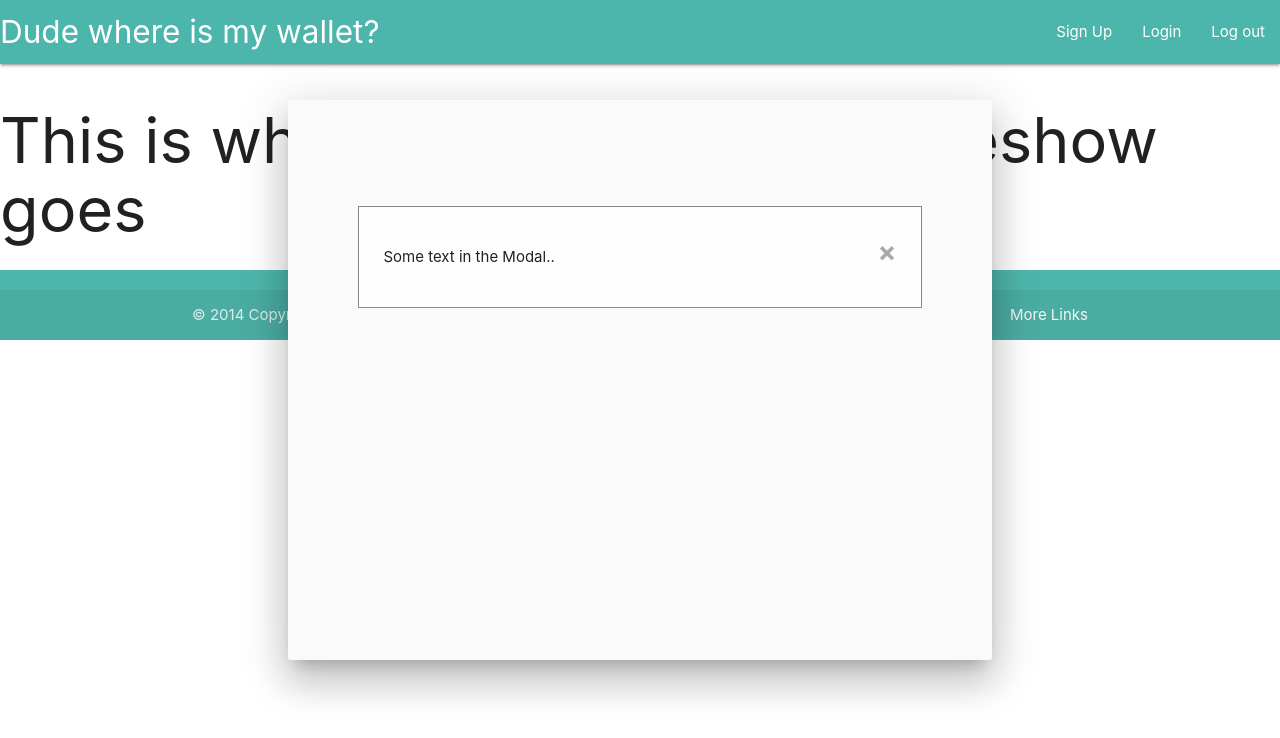
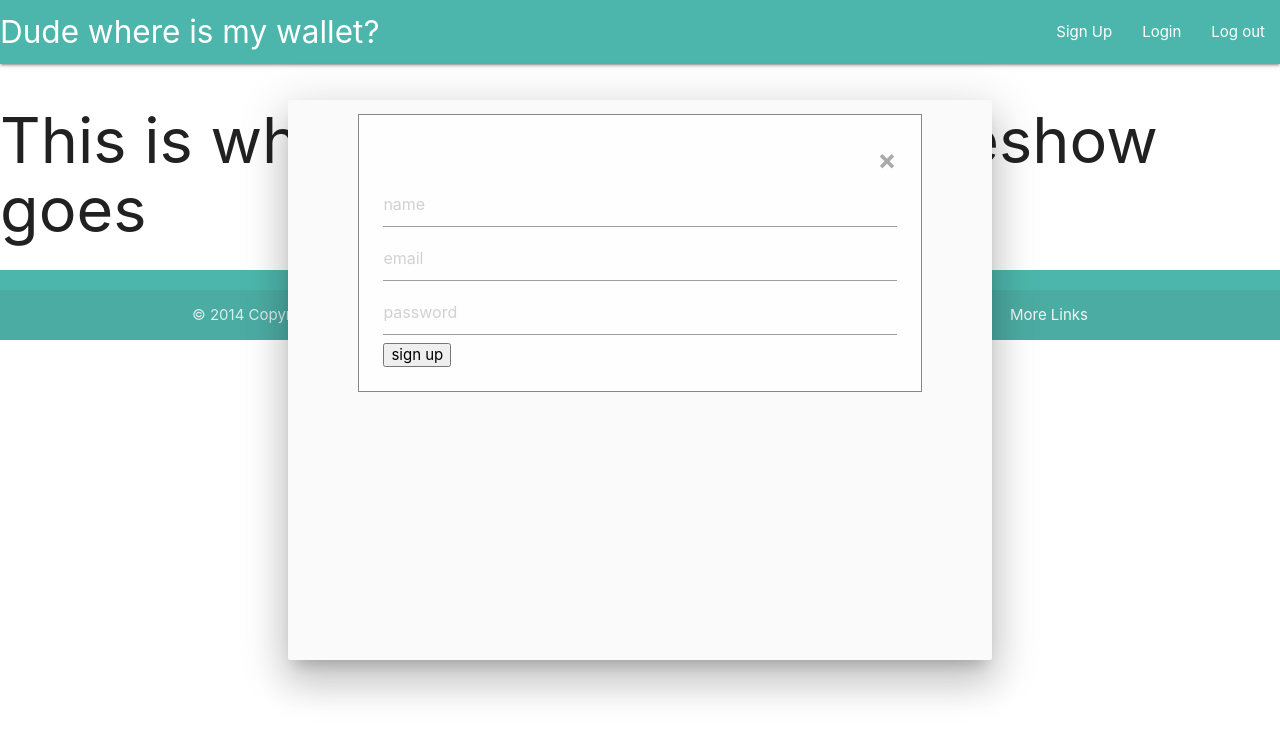
Before and after one commit to somebodie/Budget-App-FrontEnd, a website: page public/index.html in a window 1280 px wide. Both pictures are taken after a click on the link "Sign Up". Drawn offline with nearby package versions, Linux system fonts and the light colour scheme; some packages are replaced by stand-ins of ours.

Commit message:
seting up signup

```diff
--- a/public/css/master.css
+++ b/public/css/master.css
@@ -16,6 +16,9 @@ main {
   flex: 1 0 auto;
 }*/
 
+a #signupButton{
+  text-align: center;
+}
 
 /* The Modal (background) */
 .modal {
@@ -34,7 +37,7 @@ main {
 /* Modal Content/Box */
 .modal-content {
     background-color: #fefefe;
-    margin: 15% auto; /* 15% from the top and centered */
+    margin: 2% auto; /* 15% from the top and centered */
     padding: 20px;
     border: 1px solid #888;
     width: 80%; /* Could be more or less, depending on screen size */
--- a/public/partials/home.html
+++ b/public/partials/home.html
@@ -28,13 +28,45 @@
    <div class="">
      <h1>This is where the homepage slideshow goes</h1>
    </div>
-
+   <!-- modal main div -->
    <div id="myModal" class="modal">
 
   <!-- Modal content -->
       <div class="modal-content">
         <span ng-click="home.closeSignupModal()" class="close">&times;</span>
-        <p>Some text in the Modal..</p>
+
+        <form ng-submit="home.createUser(newUser)">
+          <input type="text"  placeholder="name" ng-model="newUser.name">
+          <input type="text" placeholder="email"  ng-model="newUser.email">
+          <input type="password" placeholder="password" ng-model="newUser.password">
+          <input type="submit" value="sign up">
+        </form>
+
+        <!-- form Content start -->
+        <!-- <div class="row">
+          <form class="col s12">
+            <div class="row">
+              <div class="input-field col s12">
+                <input id="first_name" type="text" class="validate">
+                <label for="first_name">Name</label>
+              </div>
+            </div>
+            <div class="row">
+              <div class="input-field col s12">
+                <input id="password" type="password" class="validate">
+                <label for="password">Password</label>
+              </div>
+            </div>
+            <div class="row">
+              <div class="input-field col s12">
+                <input id="email" type="email" class="validate">
+                <label for="email">Email</label>
+              </div>
+            </div>
+          </form>
+        </div>
+        <a id="signupButton" class="waves-effect waves-light btn">sign up</a> -->
+        <!-- form content end -->
       </div>
-
     </div>
+    <!-- modal main div end -->
```
